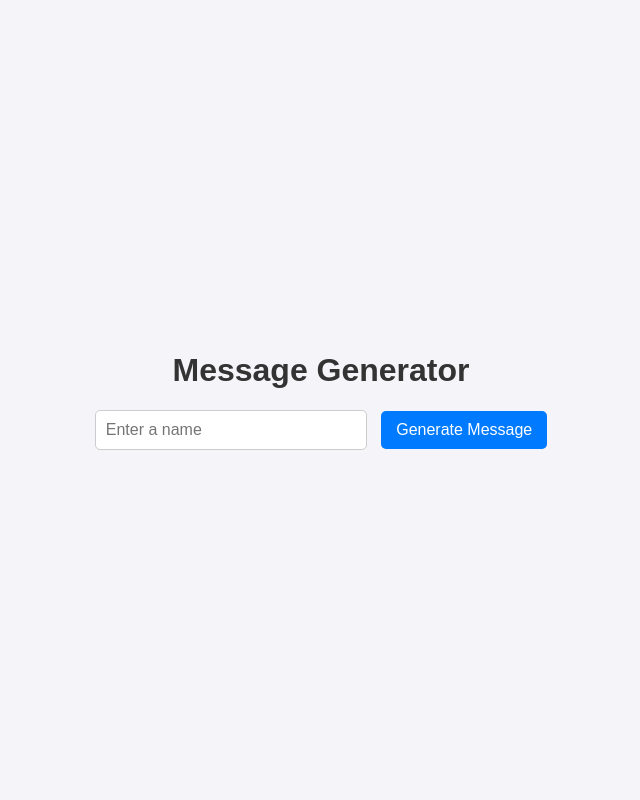
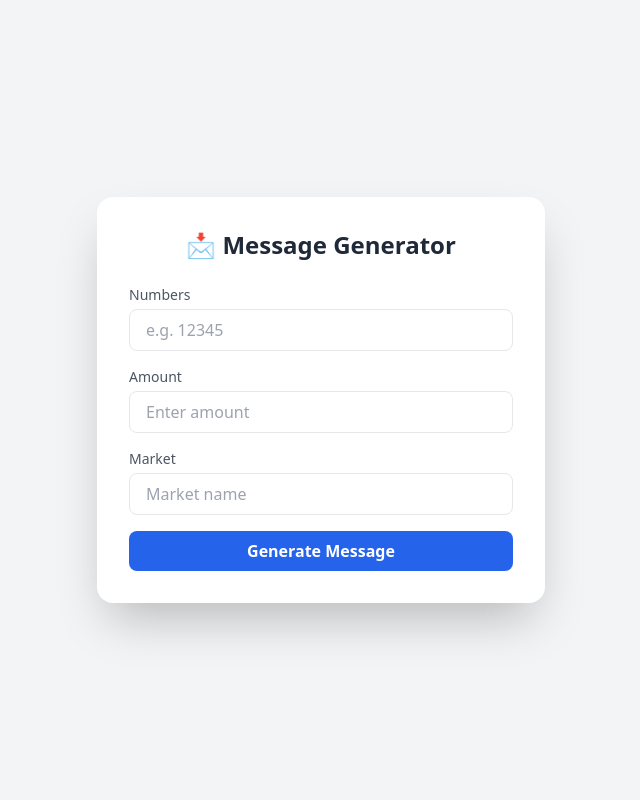
Before and after one commit to Parthkhoje4455/dp, a Flask app: page / in a window 1280 px wide. Shown: the whole page, without its empty margins (319-959 px from the left). Run offline with Flask 3, Linux system fonts and the light colour scheme; some libraries are stand-ins or nearby versions.

Commit message:
Update index.html
index code restored

```diff
--- a/templates/index.html
+++ b/templates/index.html
@@ -4,83 +4,51 @@
   <meta charset="UTF-8">
   <meta name="viewport" content="width=device-width, initial-scale=1.0">
   <title>Message Generator</title>
-  <style>
-    body {
-      font-family: Arial, sans-serif;
-      background: #f4f4f9;
-      display: flex;
-      flex-direction: column;
-      align-items: center;
-      justify-content: center;
-      height: 100vh;
-      margin: 0;
-    }
-    h1 {
-      color: #333;
-    }
-    form {
-      margin-bottom: 20px;
-    }
-    input[type="text"] {
-      padding: 10px;
-      font-size: 16px;
-      border: 1px solid #ccc;
-      border-radius: 5px;
-      width: 250px;
-    }
-    button {
-      padding: 10px 15px;
-      margin-left: 10px;
-      border: none;
-      background: #007BFF;
-      color: white;
-      font-size: 16px;
-      border-radius: 5px;
-      cursor: pointer;
-    }
-    button:hover {
-      background: #0056b3;
-    }
-    #message-box {
-      margin-top: 20px;
-      padding: 15px;
-      background: #fff;
-      border: 1px solid #ddd;
-      border-radius: 5px;
-      width: 300px;
-      text-align: center;
-    }
-    #copy-btn {
-      margin-top: 10px;
-      background: #28a745;
-    }
-    #copy-btn:hover {
-      background: #1e7e34;
-    }
-  </style>
+  <script src="https://cdn.tailwindcss.com"></script>
+  <script src="{{ url_for('static', filename='script.js') }}"></script>
 </head>
-<body>
-  <h1>Message Generator</h1>
+<body class="bg-gray-100 flex items-center justify-center min-h-screen">
+  <div class="bg-white shadow-2xl rounded-2xl p-8 w-full max-w-md">
 
-  <form method="POST" action="/">
-    <input type="text" name="name" placeholder="Enter a name" required>
-    <button type="submit">Generate Message</button>
-  </form>
+    <h1 class="text-2xl font-bold text-gray-800 mb-6 text-center">📩 Message Generator</h1>
 
-  {% if message %}
-  <div id="message-box">
-    <p id="message">{{ message }}</p>
-    <button id="copy-btn" onclick="copyMessage()">Copy</button>
+    <form method="POST" class="space-y-4">
+      <div>
+        <label class="block text-sm font-medium text-gray-600">Numbers</label>
+        <input type="text" name="nums" placeholder="e.g. 12345"
+               class="mt-1 block w-full px-4 py-2 border rounded-lg focus:ring-2 focus:ring-blue-500 focus:outline-none" required>
+      </div>
+
+      <div>
+        <label class="block text-sm font-medium text-gray-600">Amount</label>
+        <input type="number" name="amount" placeholder="Enter amount"
+               class="mt-1 block w-full px-4 py-2 border rounded-lg focus:ring-2 focus:ring-blue-500 focus:outline-none" required>
+      </div>
+
+      <div>
+        <label class="block text-sm font-medium text-gray-600">Market</label>
+        <input type="text" name="market" placeholder="Market name"
+               class="mt-1 block w-full px-4 py-2 border rounded-lg focus:ring-2 focus:ring-blue-500 focus:outline-none" required>
+      </div>
+
+      <button type="submit"
+              class="w-full bg-blue-600 hover:bg-blue-700 text-white font-semibold py-2 rounded-lg transition duration-300">
+        Generate Message
+      </button>
+    </form>
+
+    {% if message %}
+      <div class="mt-6">
+        <label class="block text-sm font-medium text-gray-600">Generated Message</label>
+        <textarea id="msgBox" rows="8"
+                  class="mt-2 block w-full px-4 py-2 border rounded-lg focus:ring-2 focus:ring-green-500 focus:outline-none">{{ message }}</textarea>
+        <button onclick="copyMessage()"
+                class="mt-3 w-full bg-green-600 hover:bg-green-700 text-white font-semibold py-2 rounded-lg transition duration-300">
+          Copy to Clipboard
+        </button>
+      </div>
+    {% endif %}
   </div>
-  {% endif %}
 
-  <script>
-    function copyMessage() {
-      const message = document.getElementById("message").innerText;
-      navigator.clipboard.writeText(message).then(() => {
-        alert("Message copied to clipboard!");
-      });
-    }
-  </script>
 </body>
 </html>
```
